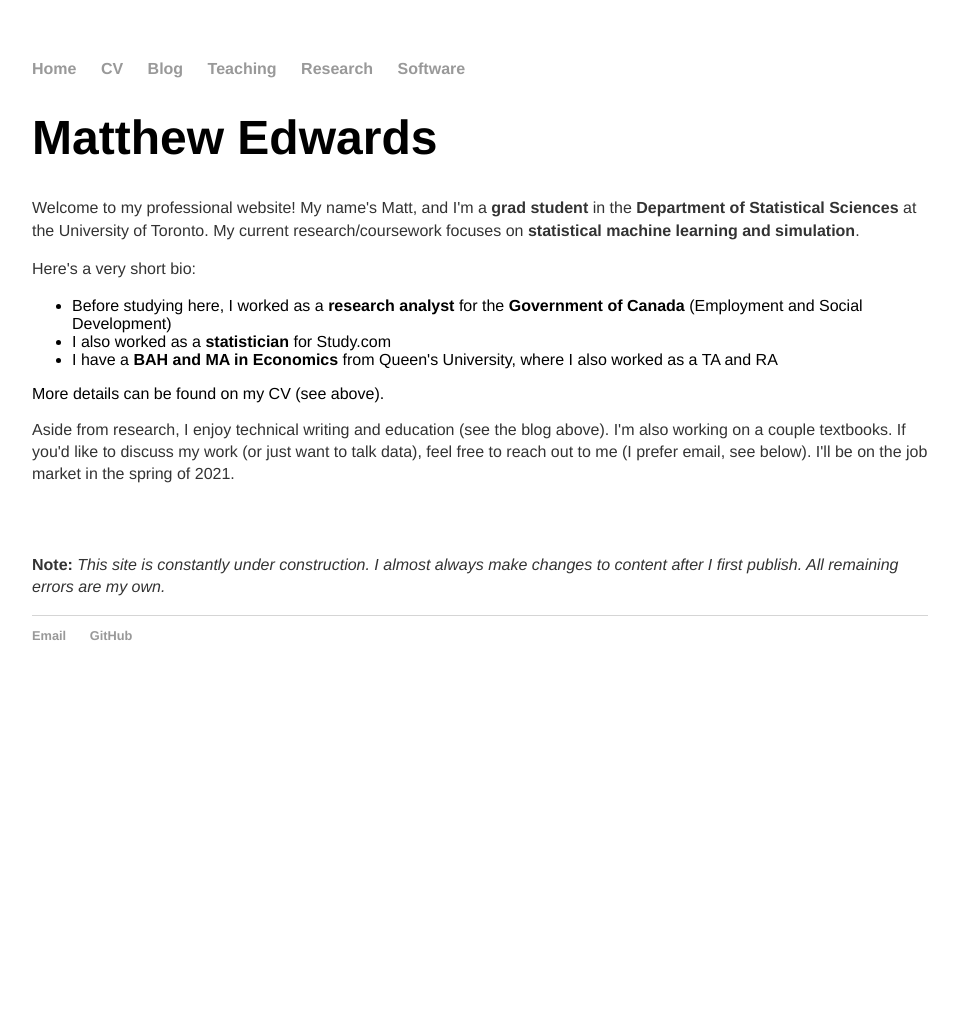
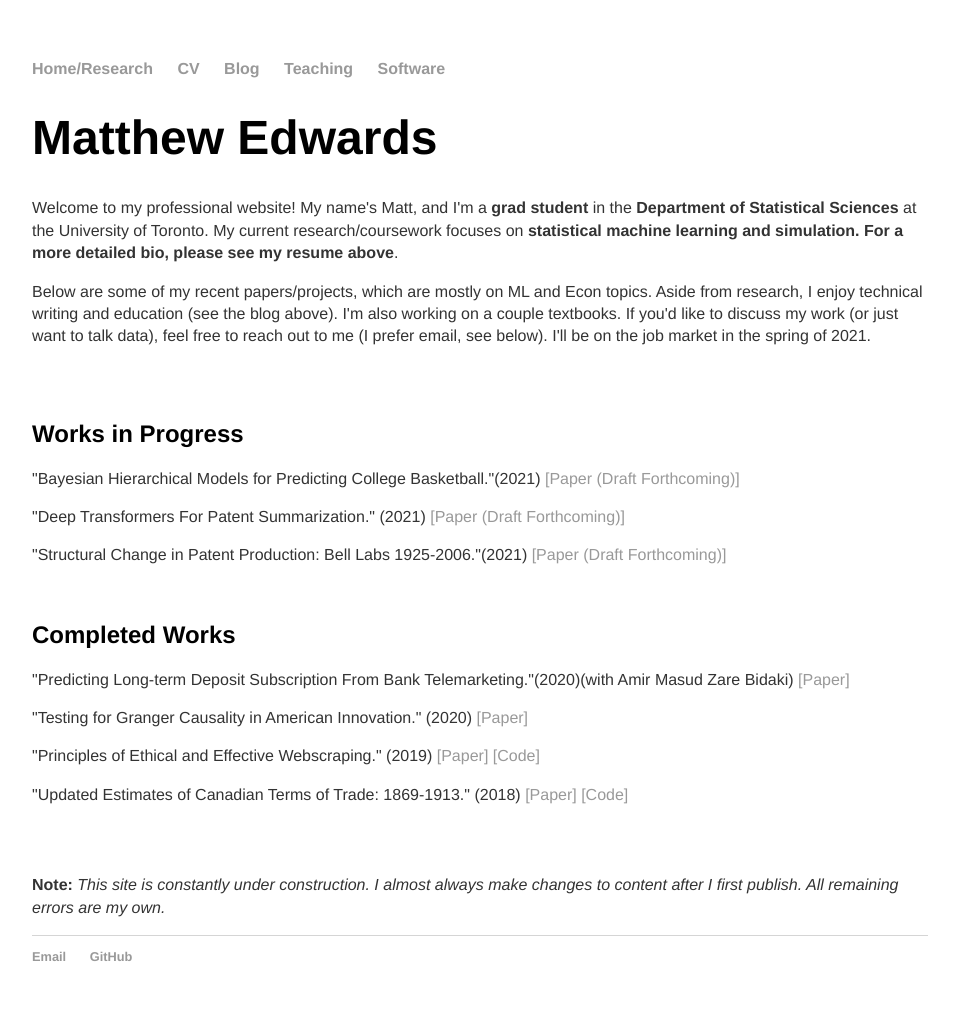
Before and after one commit to 12mre1/12mre1.github.io, a Jekyll site: the page built from index.html, in a window 1280 px wide. Shown: the whole page, without its empty margins (160-1119 px from the left). Built offline with Jekyll 4.4.1, drawn with Linux system fonts in a browser that asks for light colours; before the commit the page ends 900 px from its top, so only the background shows below that.

Commit message:
update website

```diff
--- a/_layouts/default.html
+++ b/_layouts/default.html
@@ -10,11 +10,11 @@
 			<nav>
 	    		<ul>
 
-				<li><a href="/">Home</a></li>
+				<li><a href="/">Home/Research</a></li>
 	            <li><a href="/teach/datsci-resume.pdf" target="_blank">CV</a></li>
 				<li><a href="/blog">Blog</a></li>
 				<li><a href="/teach">Teaching</a></li>
-				<li><a href="/research">Research</a></li>
+				<!-- <li><a href="/research">Research</a></li> -->
 				<li><a href="/software">Software</a></li>
 				<!-- <li><a href="/books">Books</a></li> -->
 
--- a/index.html
+++ b/index.html
@@ -5,21 +5,46 @@ title: Matthew Edwards
 <div class="blurb">
 	<h1>Matthew Edwards</h1>
 	<p> Welcome to my professional website! My name's Matt, and I'm a <b>grad student</b> in the <b>Department of Statistical Sciences</b> at the University of Toronto.
-		My current research/coursework focuses on <b>statistical machine learning and simulation</b>. </p>
+		My current research/coursework focuses on <b>statistical machine learning and simulation. For a more detailed bio, please see my resume above</b>. </p>
 
-	<p>Here's a very short bio:
-		<ul>
-			<li>Before studying here, I worked as a <b>research analyst</b> for the <b>Government of
-				Canada</b> (Employment and Social Development)</li>
-			<li>I also worked as a <b>statistician</b> for </b>Study.com</li>
-			<li>I have a <b>BAH and MA in Economics</b> from Queen's University, where I also worked as a TA and RA</li>
-		</ul>
-	More details can be found on my CV (see above).
-	</p>
 
-	<p> Aside from research, I enjoy technical writing and education (see the blog above). I'm also working on a couple textbooks.  If you'd
-	like to discuss my work (or just want to talk data), feel free to reach out to me (I prefer email, see below). I'll be on the job market
-	in the spring of 2021. </p>
+
+	<p> Below are some of my recent papers/projects, which are mostly on ML and Econ topics. Aside from research, I enjoy technical writing and education (see the blog above).
+		I'm also working on a couple textbooks.  If you'd like to discuss my work (or just want to talk data), feel free to reach out to me (I prefer email, see below).
+		I'll be on the job market in the spring of 2021. </p>
+
+	<br>
+
+	<br>
+
+	<h2><b>Works in Progress</b></h2>
+
+	<p> "Bayesian Hierarchical Models for Predicting College Basketball."(2021)
+	<a href ="#" target="_blank">[Paper (Draft Forthcoming)]</a></p>
+
+	<p> "Deep Transformers For Patent Summarization." (2021)
+	<a href ="#" target="_blank">[Paper (Draft Forthcoming)]</a></p>
+
+	<p> "Structural Change in Patent Production: Bell Labs 1925-2006."(2021)
+	<a href ="./research/grang_causal_patent.pdf" target="_blank">[Paper (Draft Forthcoming)]</a></p>
+
+	<br>
+
+	<h2><b>Completed Works</b></h2>
+
+	<p> "Predicting Long-term Deposit Subscription From Bank Telemarketing."(2020)(with Amir Masud Zare Bidaki)
+	<a href ="./papers/2020-bank-data.pdf" target="_blank">[Paper]</a></p>
+
+	<p> "Testing for Granger Causality in American Innovation." (2020)
+	<a href ="./research/grang_causal_patent.pdf" target="_blank">[Paper]</a></p>
+
+	<p> "Principles of Ethical and Effective Webscraping." (2019)
+	<a href ="" target="_blank">[Paper]</a>
+	<a href ="" target="_blank">[Code]</a></p>
+
+	<p> "Updated Estimates of Canadian Terms of Trade: 1869-1913."  (2018)
+	<a href ="" target="_blank">[Paper]</a>
+	<a href ="" target="_blank">[Code]</a> </p>
 
 	<br>
 
```
Also changed, not shown: 1 other file.
